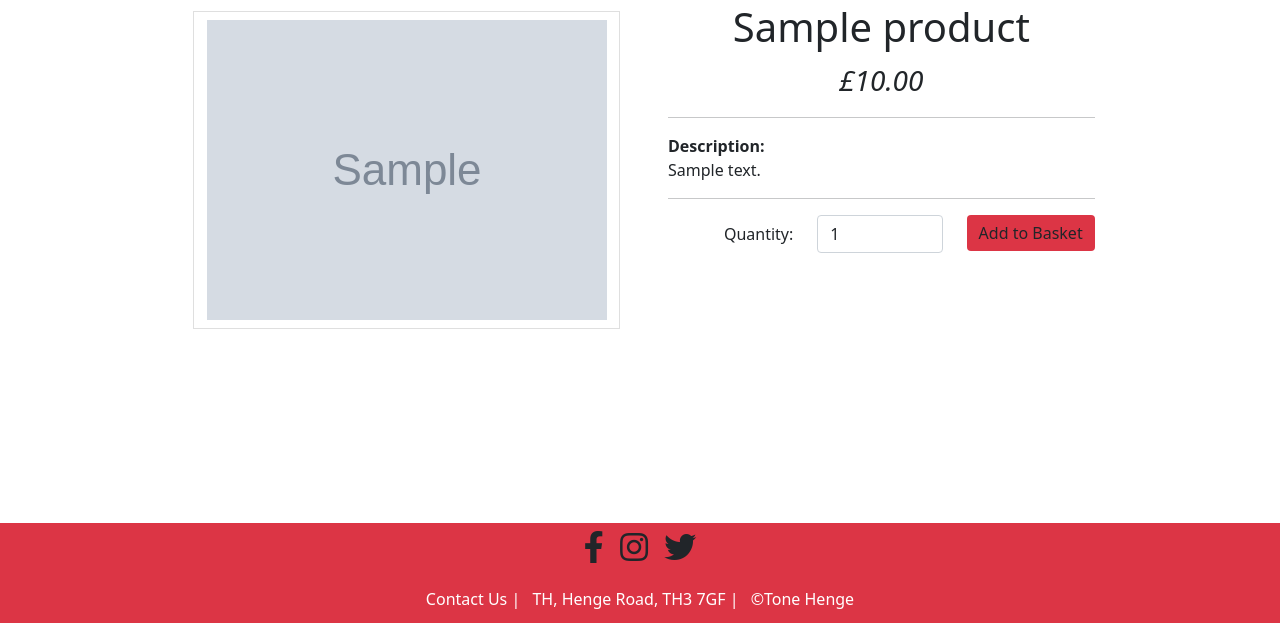
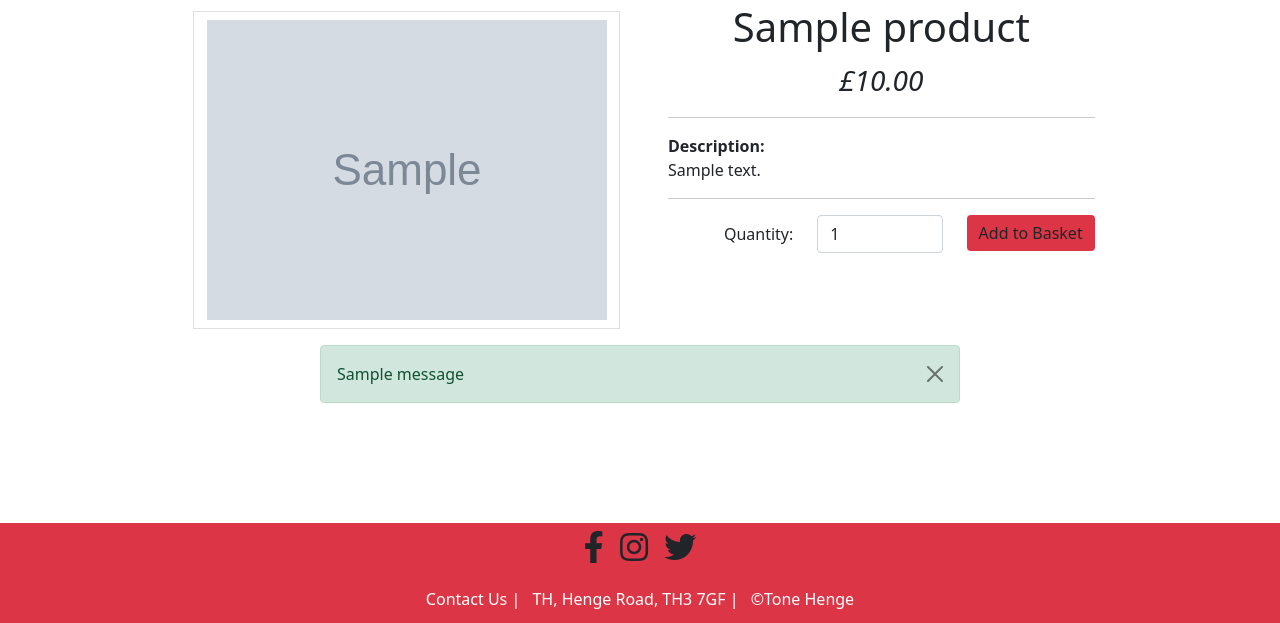
Before and after one commit to Code-Institute-Submissions/tone-henge, a Django app: page /products/product-view/1/ in a window 1280 px wide. Shown: the part 177-800 px from the top of the page. Run offline with Django 4.2, Linux system fonts and the light colour scheme; tables that the repository leaves empty hold one stand-in row (values such as "Sample post"); grey boxes marked "Sample" are stand-in pictures; one stand-in notice (Sample message) is shown; some libraries are stand-ins or nearby versions.

Commit message:
Restrict amount user can add to basket & add message to product view

```diff
--- a/products/templates/products/product_view.html
+++ b/products/templates/products/product_view.html
@@ -1,7 +1,8 @@
 {% extends 'base.html' %}
 
 {% block content %}
-<div class="row content-container justify-content-center g-0 mt-5">
+<div class="content-container mt-5">
+    <div class="row g-0 justify-content-center">
         <!-- Image -->
         <div class="col-11 col-md-8 col-lg-4 d-flex justify-content-center m-2 me-md-5 border-gry">
             <img src="{{ product.image.url }}" alt="product image" class="img-fluid p-2 product-img">
@@ -39,4 +40,19 @@
             </div>
         </div>
     </div>
+
+    <!-- Messages -->
+    {% if messages %}
+    {% for message in messages %}
+    <div class="row g-0 justify-content-center mt-2">
+        <div class="col-10 col-md-6">
+            <div class="alert alert-dismissible fade show alert-{{ message.tags }}">
+                {{ message }}
+                <button type="button" class="btn-close" data-bs-dismiss="alert" aria-label="Close"></button>
+            </div>
+        </div>
+    </div>
+    {% endfor %}
+    {% endif %}
+</div>
 {% endblock content %}
```
Also changed, not shown: basket/views.py (+7 -0 lines). Lines whose indentation alone changed are shown as unchanged.
